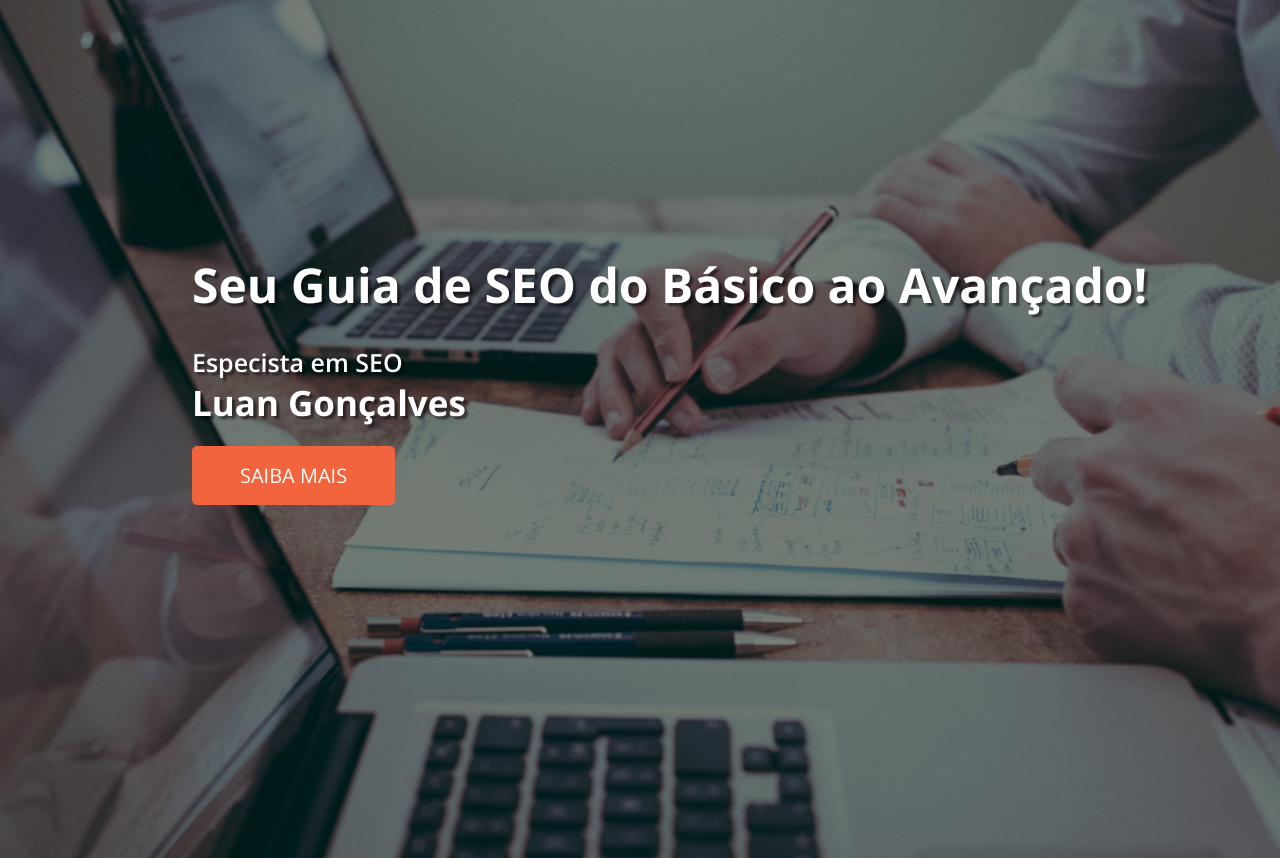
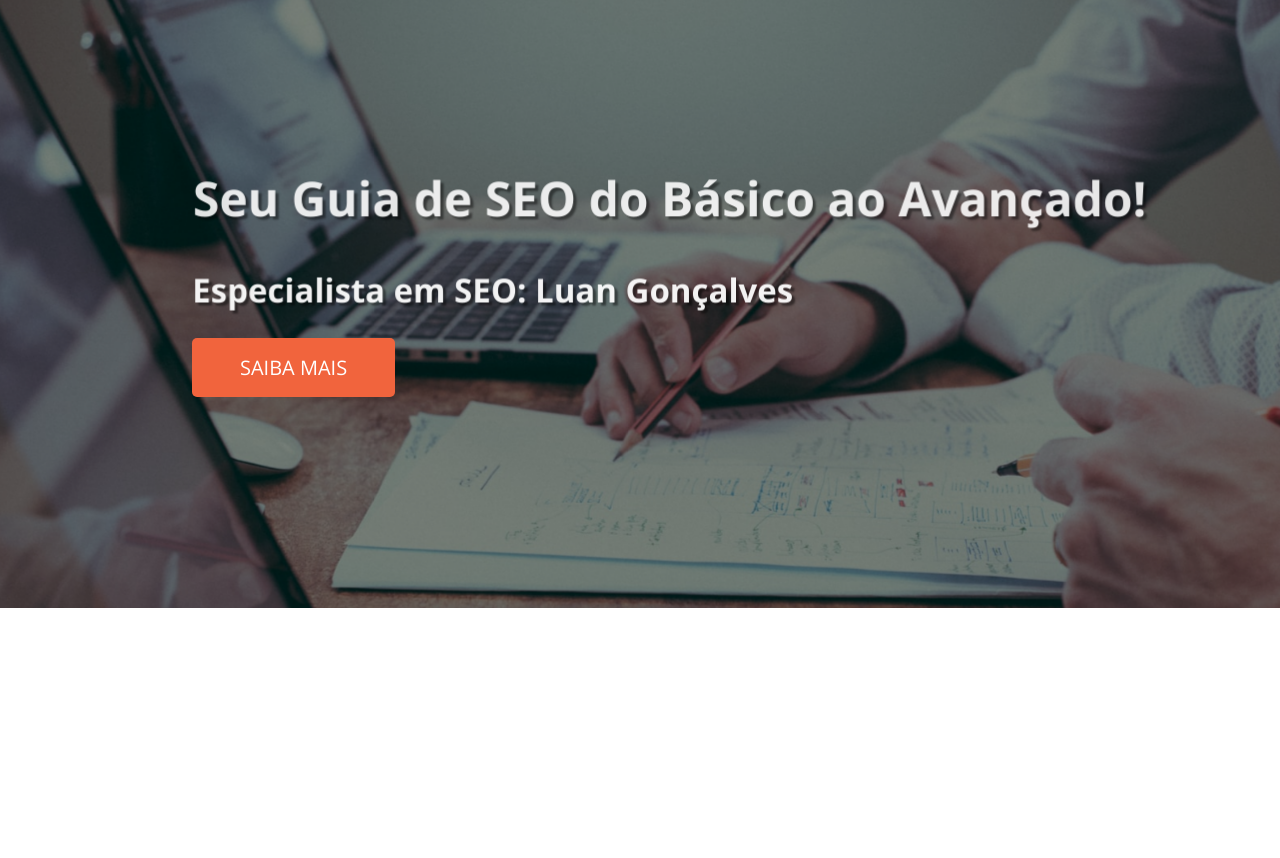
Before and after one commit to luantrsf/portfolio, a plain HTML site: page index.html in a window 1280 px wide. After the commit the page ends 800 px from the top, so only its background shows below. Drawn offline with nearby package versions, Linux system fonts and the light colour scheme.

Commit message:
:mag_right: header atualizado

```diff
--- a/index.html
+++ b/index.html
@@ -20,8 +20,7 @@
             </div>
             <div class="banner">
                 <h1>Seu Guia de SEO do Básico ao Avançado!</h1>
-                <span>Especista em SEO</span>
-                <p>Luan Gonçalves</p>
+                <p>Especialista em SEO: Luan Gonçalves</p>
                 <button>Saiba Mais</button>
             </div>
         </header>
--- a/style.css
+++ b/style.css
@@ -19,7 +19,8 @@ header{
     width: 100%;
     height: 100%;
     overflow: hidden;
-    background-color: rgba(0, 0, 0, 1)
+    background-color: rgba(0, 0, 0, 1);
+    margin-bottom: -250px;
 }
 
 .img-wrapper img {
@@ -63,34 +64,23 @@ header{
     font-weight: 700;
     text-shadow: .2rem .2rem 2px rgba(0, 0, 0, 0.5);
     line-height: 3.5rem;
-    margin-bottom: 2rem;
+    margin-top: -30px;
+    margin-bottom: 50px;
     opacity: 0;
-    animation: moveBanner 1s forwards;
-    -webkit-animation: moveBanner 1s 0.5s forwards;
-}
-
-.banner span {
-    color: #ffff;
-    font-family: "Open Sans", serif;
-    font-size: 25px;
-    font-weight: 600;
-    text-shadow: .2rem .2rem 2px rgba(0, 0, 0, 0.5);
-    margin-bottom: 20px;
-    opacity: 0;
-    animation: moveBanner 1s forwards;
-    -webkit-animation:;
+    animation: moveBanner 1s 0.6 forwards;
+    -webkit-animation: moveBanner 1s 0.6 forwards;
 }
 
 .banner p {
     color: #ffff;
     font-family: "Open Sans", serif;
-    font-size: 35px;
+    font-size: 33px;
     font-weight: 700;
     text-shadow: .2rem .2rem 2px rgba(0, 0, 0, 0.5);
-    margin-bottom: 20px;
+    margin-bottom: 35px;
     opacity: 0;
-    animation: moveBanner 1s forwards;
-    -webkit-animation:;
+    animation: moveBanner 1s 0.7 forwards;
+    -webkit-animation: moveBanner 1s 0.7 forwards;
 }
 
 .banner button {
@@ -109,8 +99,8 @@ header{
     -o-border-radius: 5px;
     cursor: pointer;
     opacity: 0;
-    animation: moveBanner 1s forwards;
-    -webkit-animation: moveBanner 1s 0.9s forwards;
+    animation: moveBanner 1s 0.7s forwards;
+    -webkit-animation: moveBanner 1s 0.7s forwards;
 }
 
 .banner button:hover {
```
Also changed, not shown: 1 other file.
